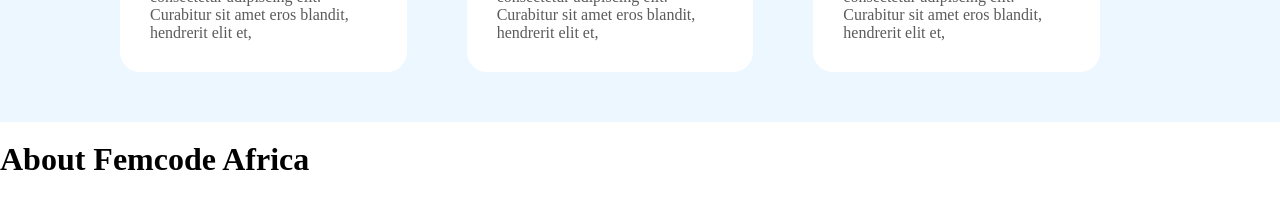
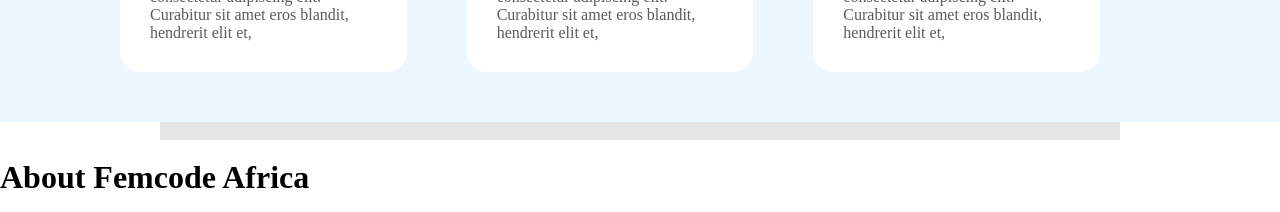
Before and after one commit to Trezie/rhevamp, a React (Create React App) app: page / in a window 1280 px wide. Shown: the part 1740-1952 px from the top of the page. Built offline with nearby package versions, Linux system fonts and the light colour scheme.

Commit message:
my second commit

```diff
--- a/src/Components/Home/Home.css
+++ b/src/Components/Home/Home.css
@@ -263,7 +263,15 @@
     /* or 175% */
     color: #5B5B5B;
     text-align: left;
-
+}
+.large{
+    display: flex;
+    justify-content: center;
+}
+.largeBox{
+    width: 75%;
+    background: #E5E5E5;
+    align-items: center;
 }
 .Column{
     margin-top: 120px 0;
--- a/src/Components/Home/Home.js
+++ b/src/Components/Home/Home.js
@@ -88,6 +88,19 @@
                     </p>
                     <span>Lorem ipsum dolor sit amet, consectetur adipiscing elit. Curabitur sit amet eros blandit, hendrerit elit et, </span>
 
+
+                </div>
+
+            </div>
+
+        </section>
+        <section className='large'>
+            <div className='largeBox'>
+                <div className='firstRec'>
+                    <img src="" />
+                    <div>
+
+                    </div>
 
                 </div>
 
```
